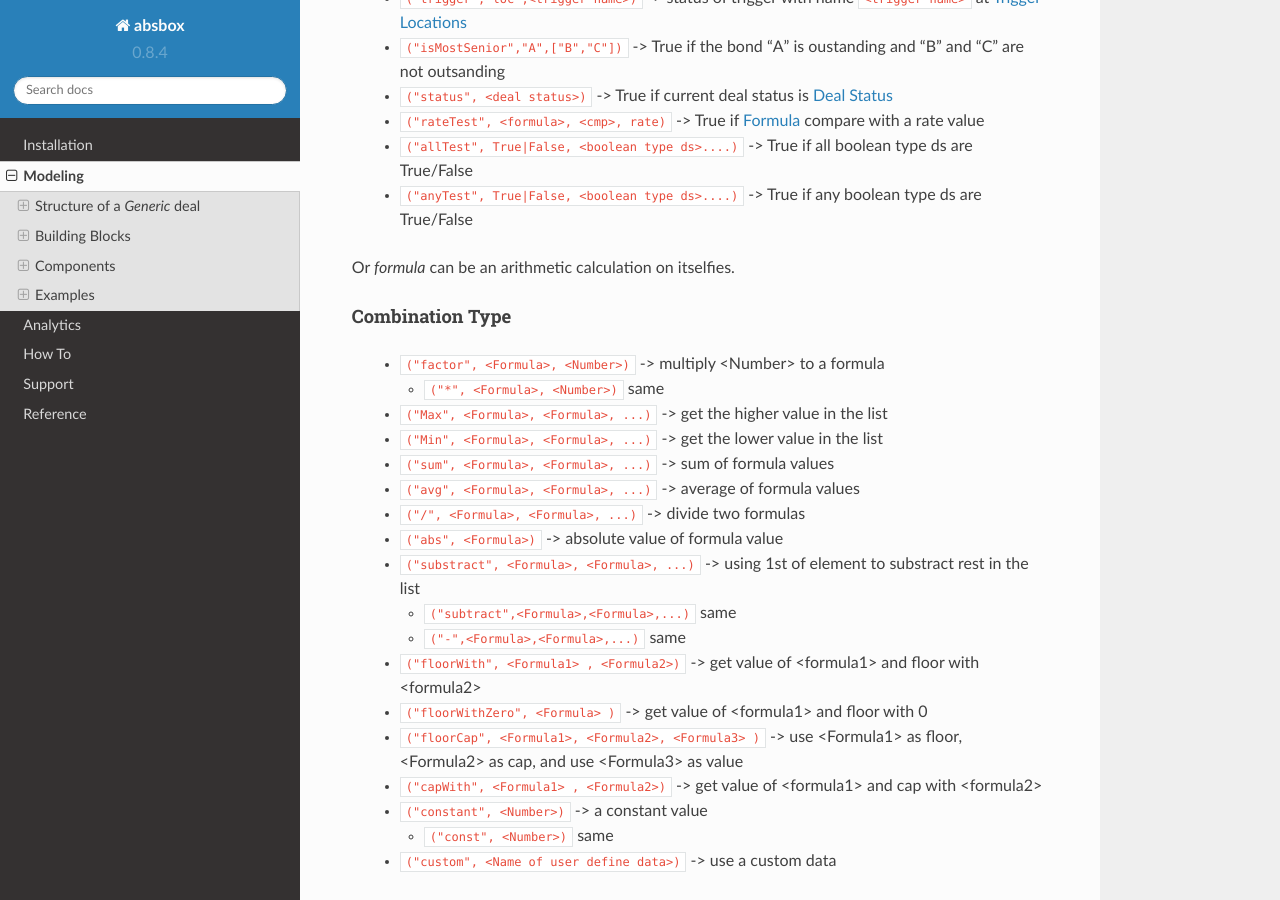
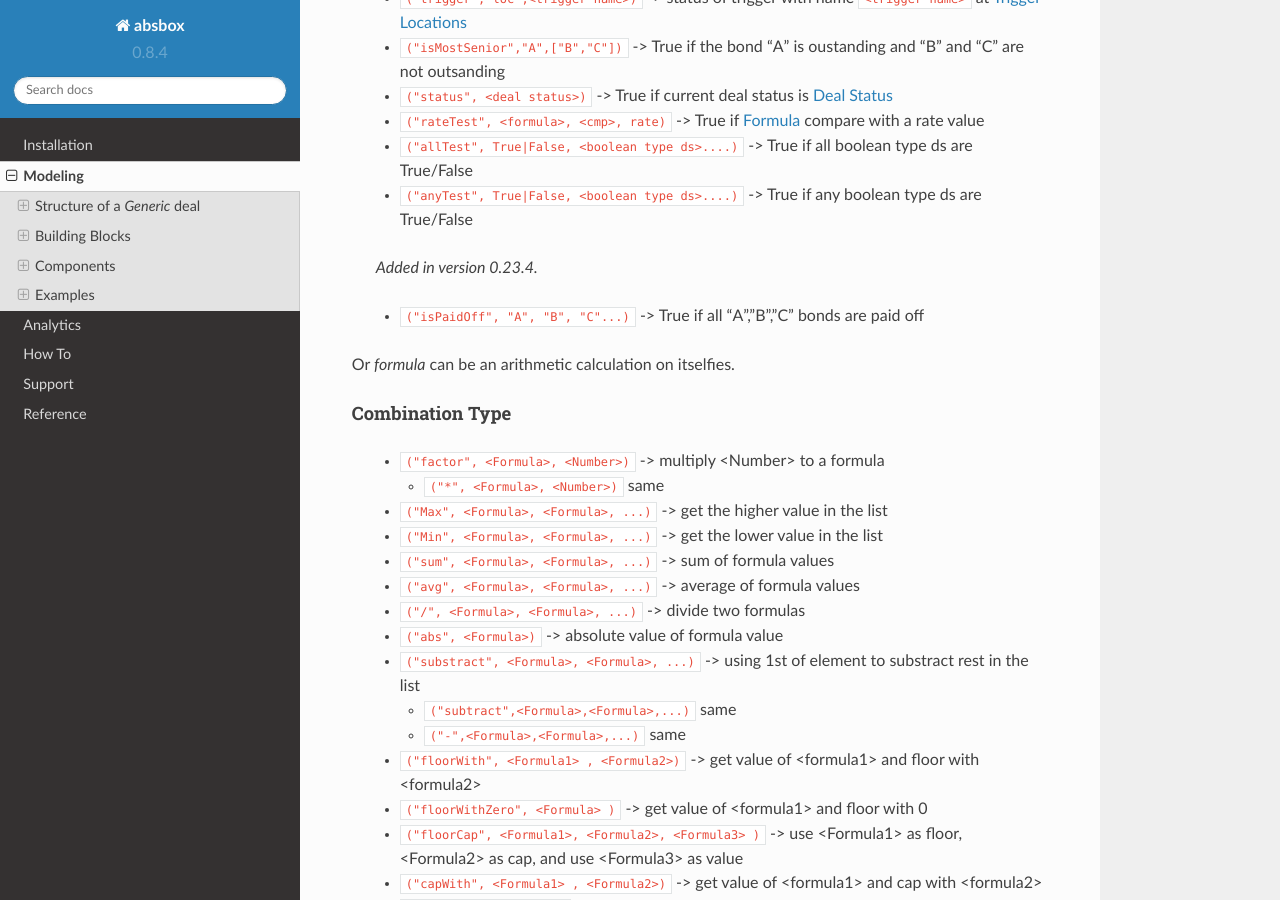
Before and after one commit to yellowbean/absbox-doc, a Sphinx documentation site: the page built from docs/source/modeling.rst, in a window 1280 px wide and 900 px high, scrolled down 6096 px. Built offline with Sphinx 7.4.7 and the Read the Docs theme 2.0.0, drawn with Linux system fonts in a browser that asks for light colours; some of the changed text lies outside the part shown.

Commit message:
expose paidoff doc

```diff
--- a/docs/source/modeling.rst
+++ b/docs/source/modeling.rst
@@ -285,6 +285,10 @@ Bool Type
     * ``("rateTest", <formula>, <cmp>, rate)`` -> True if :ref:`Formula` compare with a rate value
     * ``("allTest", True|False, <boolean type ds>....)`` -> True if all boolean type ds are True/False
     * ``("anyTest", True|False, <boolean type ds>....)`` -> True if any boolean type ds are True/False
+
+    .. versionadded:: 0.23.4
+
+    * ``("isPaidOff", "A", "B", "C"...)`` -> True if all "A","B","C" bonds are paid off
 
 
 Or `formula` can be an arithmetic calculation on itselfies.
```
